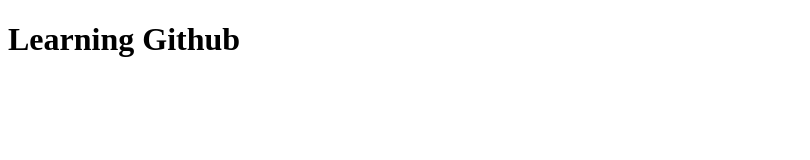
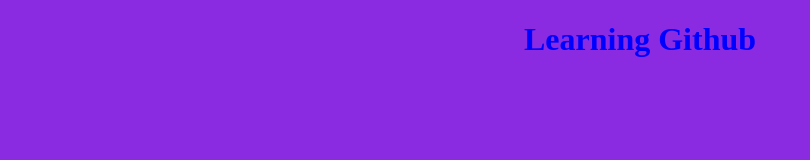
Before and after one commit to HammadO-O/sp19-bcs-030, a plain HTML site: page index.html in a window 1280 px wide. Shown: the whole page, without its empty margins (0-810 px from the left). Drawn offline with Linux system fonts and the light colour scheme.

Commit message:
Made background color blueviolent

```diff
--- a/index.html
+++ b/index.html
@@ -5,6 +5,7 @@
     <meta http-equiv="X-UA-Compatible" content="IE=edge">
     <meta name="viewport" content="width=device-width, initial-scale=1.0">
     <title>Learning Git</title>
+    <link rel="stylesheet" href="style.css">
 </head>
 <body>
     <h1> Learning Github</h1>
--- a/style.css
+++ b/style.css
@@ -0,0 +1,8 @@
+body{
+    background-color: blueviolet;
+}
+
+h1{
+    color: blue;
+    text-align: center;
+}
```
